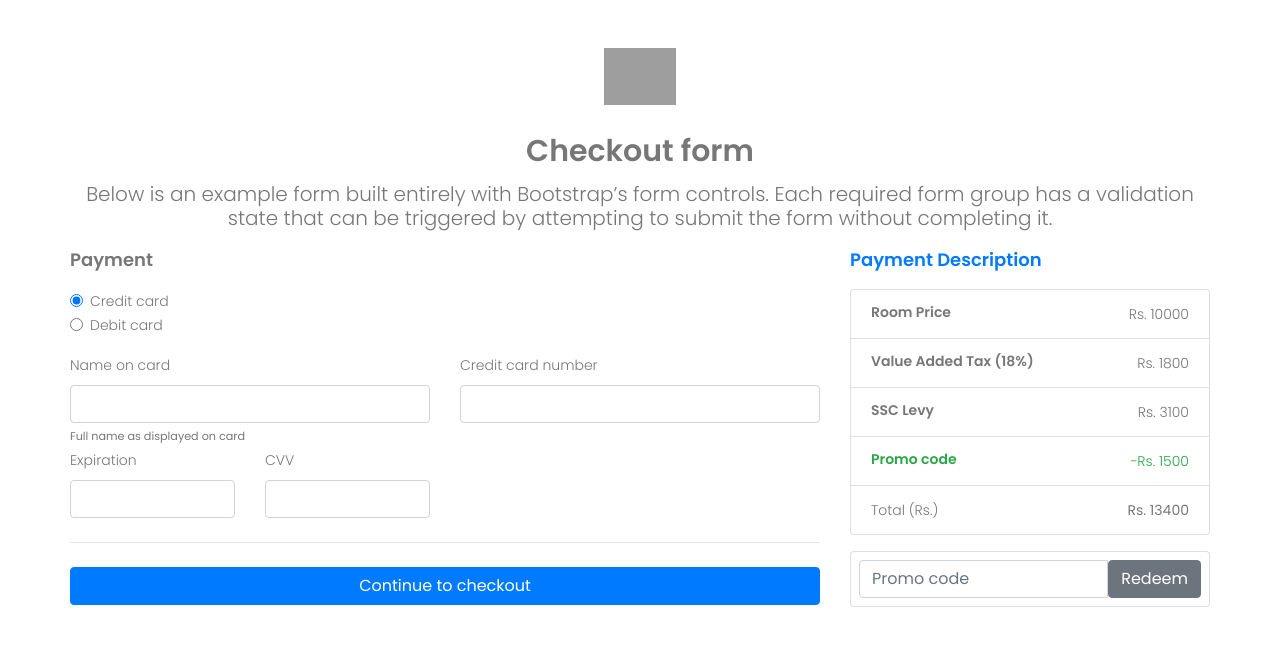
After one commit to supuncharuk/hotel-reserve, a PHP site: page /payment.php in a window 1280 px wide. The commit adds this page. Shown: the top 654 px of the page. Run offline with PHP 8.4, Linux system fonts and the light colour scheme; grey boxes are pictures that could not be loaded.

Commit message:
Create payment page

```diff
--- a/booking-confirmation.php
+++ b/booking-confirmation.php
@@ -66,7 +66,7 @@
                                 </div>
 
                                 <div class="col-sm-6">
-                                    <form action="pay_now.php" method="POST">
+                                    <form action="payment.php" method="POST">
                                         <input type="hidden" name="booking_id" value="<?php echo $booking_id; ?>">
                                         <input type="submit" class="btn btn-primary w-100" value="Pay Now"></button>
                                     </form>
--- /dev/null
+++ b/payment.php
@@ -0,0 +1,147 @@
+<!doctype html>
+<html lang="en">
+<head>
+    <meta charset="utf-8">
+    <meta name="viewport" content="width=device-width, initial-scale=1">
+    <meta name="description" content="">
+    <meta name="author" content="">
+    <meta name="generator" content="">
+    <title>Checkout</title>
+
+    <?php include_once ("includes/css-links-inc.php") ?>
+</head>
+
+    <body class="bg-body-tertiary">
+
+        <div class="container py-5">
+            <main>
+
+                <div class="text-center">
+                    <img class="d-block mx-auto mb-4" src="../assets/brand/bootstrap-logo.svg" alt="" width="72" height="57">
+                    <h2>Checkout form</h2>
+                    <p class="lead">Below is an example form built entirely with Bootstrap’s form controls. Each required form group has a validation state that can be triggered by attempting to submit the form without completing it.</p>
+                </div>
+
+                <div class="row g-5">
+
+                    <div class="col-md-5 col-lg-4 order-md-last">
+                        <h4 class="d-flex justify-content-between align-items-center mb-3">
+                            <span class="text-primary">Payment Description</span>
+                            <!-- <span class="badge bg-primary rounded-pill">3</span> -->
+                        </h4>
+
+                        <ul class="list-group mb-3">
+                            <li class="list-group-item d-flex justify-content-between lh-sm">
+                                <div>
+                                    <h6 class="my-0">Room Price</h6>
+                                    <!-- <small class="text-body-secondary">Brief description</small> -->
+                                </div>
+                                <span class="text-body-secondary">Rs. 10000</span>
+                            </li>
+                            <li class="list-group-item d-flex justify-content-between lh-sm">
+                                <div>
+                                    <h6 class="my-0">Value Added Tax (18%)</h6>
+                                    <!-- <small class="text-body-secondary">Brief description</small> -->
+                                </div>
+                                <span class="text-body-secondary">Rs. 1800</span>
+                            </li>
+                            <li class="list-group-item d-flex justify-content-between lh-sm">
+                                <div>
+                                    <h6 class="my-0">SSC Levy</h6>
+                                    <!-- <small class="text-body-secondary">Brief description</small> -->
+                                </div>
+                                <span class="text-body-secondary">Rs. 3100</span>
+                            </li>
+                            <li class="list-group-item d-flex justify-content-between bg-body-tertiary">
+                                <div class="text-success">
+                                    <h6 class="my-0">Promo code</h6>
+                                    <!-- <small>EXAMPLECODE</small> -->
+                                </div>
+                                <span class="text-success">−Rs. 1500</span>
+                            </li>
+                            <li class="list-group-item d-flex justify-content-between">
+                                <span>Total (Rs.)</span>
+                                <strong>Rs. 13400</strong>
+                            </li>
+                        </ul>
+
+                        <form class="card p-2">
+                            <div class="input-group">
+                                <input type="text" class="form-control" placeholder="Promo code">
+                                <button type="submit" class="btn btn-secondary">Redeem</button>
+                            </div>
+                        </form>
+                    </div>
+
+                    <div class="col-md-7 col-lg-8">
+
+                        <form action="<?php echo htmlspecialchars($_SERVER['PHP_SELF']);?>" class="needs-validation" method="post" novalidate>
+                            <h4 class="mb-3">Payment</h4>
+
+                            <div class="my-3">
+                                <div class="form-check">
+                                    <input id="credit" name="paymentMethod" type="radio" class="form-check-input" checked required>
+                                    <label class="form-check-label" for="credit">Credit card</label>
+                                </div>
+                                <div class="form-check">
+                                    <input id="debit" name="paymentMethod" type="radio" class="form-check-input" required>
+                                    <label class="form-check-label" for="debit">Debit card</label>
+                                </div>
+                                <!-- <div class="form-check">
+                                    <input id="paypal" name="paymentMethod" type="radio" class="form-check-input" required>
+                                    <label class="form-check-label" for="paypal">PayPal</label>
+                                </div> -->
+                            </div>
+
+                            <div class="row gy-3">
+                                <div class="col-md-6">
+                                    <label for="cc-name" class="form-label">Name on card</label>
+                                    <input type="text" class="form-control" id="cc-name" name="cc-name" required>
+                                    <small class="text-body-secondary">Full name as displayed on card</small>
+                                    <div class="invalid-feedback">
+                                        Name on card is required
+                                    </div>
+                                </div>
+
+                                <div class="col-md-6">
+                                    <label for="cc-number" class="form-label">Credit card number</label>
+                                    <input type="text" class="form-control" id="cc-number" name="cc-number" required>
+                                    <div class="invalid-feedback">
+                                        Credit card number is required
+                                    </div>
+                                </div>
+
+                                <div class="col-md-3">
+                                    <label for="cc-expiration" class="form-label">Expiration</label>
+                                    <input type="text" class="form-control" id="cc-expiration" name="cc-expiration" required>
+                                    <div class="invalid-feedback">
+                                        Expiration date required
+                                    </div>
+                                </div>
+
+                                <div class="col-md-3">
+                                    <label for="cc-cvv" class="form-label">CVV</label>
+                                    <input type="text" class="form-control" id="cc-cvv" name="cc-cvv" required>
+                                    <div class="invalid-feedback">
+                                        Security code required
+                                    </div>
+                                </div>
+                            </div>
+
+                            <hr class="my-4">
+
+                            <input type="submit" class="w-100 btn btn-primary" name="submit" value="Continue to checkout">
+                        </form>
+
+                    </div>
+
+                </div>
+            </main>
+        </div>
+
+        <?php include_once ("includes/js-links-inc.php") ?>
+        <script src="assets/js/validation.js"></script>
+
+    </body>
+
+</html>
```
